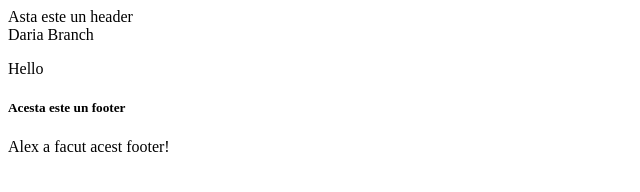
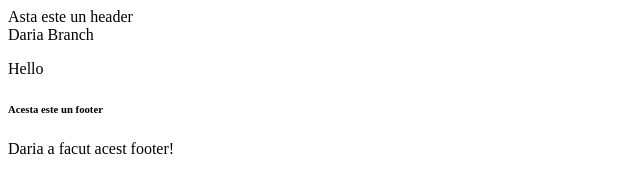
Before and after one commit to dpgoit/javascript_grupa_8, a plain HTML site: page test-branch/index.html in a window 1280 px wide. Shown: the full height of the page, 0-640 px from the left. Drawn offline with Linux system fonts and the light colour scheme.

Commit message:
add footer (#6)

```diff
--- a/test-branch/index.html
+++ b/test-branch/index.html
@@ -11,8 +11,8 @@
     <p>Hello</p>
 
     <footer>
-      <h5>Acesta este un footer</h5>
-      <div>Alex a facut acest footer!</div>
+      <h6>Acesta este un footer</h6>
+      <p>Daria a facut acest footer!</p>
     </footer>
   </body>
 </html>
```
